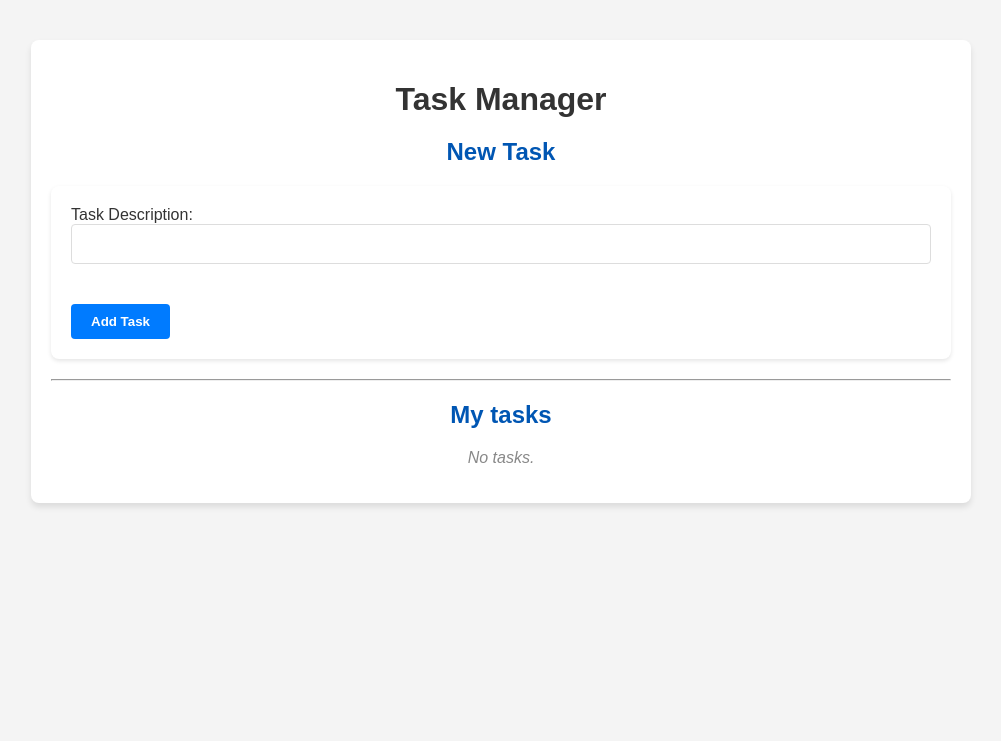
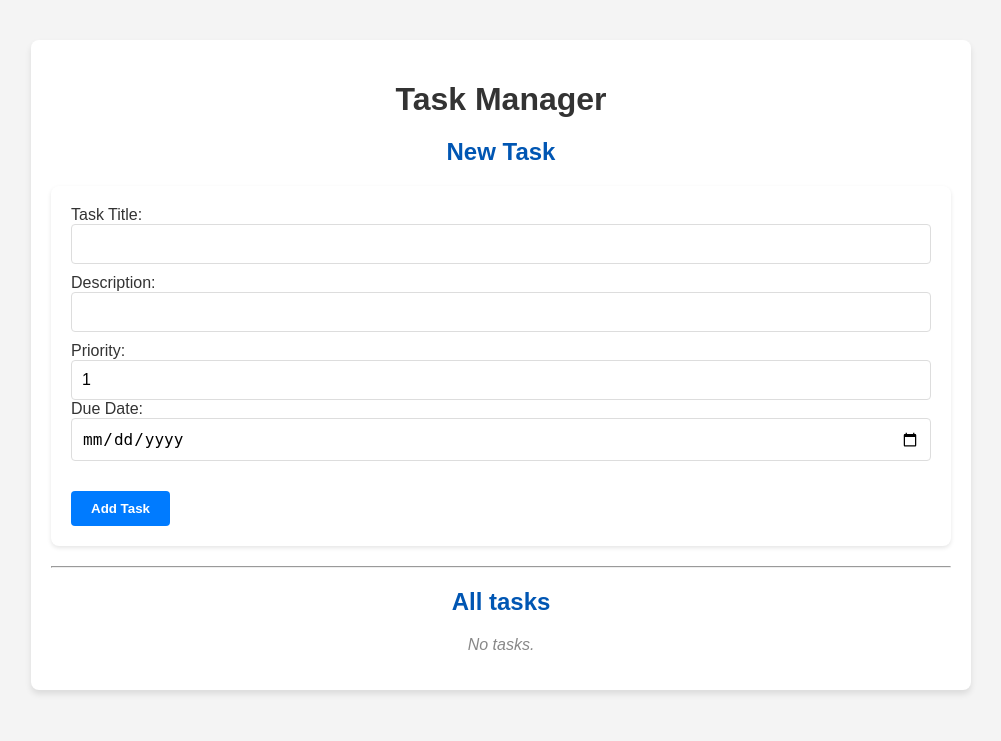
Before and after one commit to gustavo3020/flask_task_manager, a Flask app: page / in a window 1280 px wide. Shown: the part 59-800 px from the top of the page, without its empty margins (139-1140 px from the left). Run offline with Flask 3, Linux system fonts and the light colour scheme; the visitor is signed in with stand-in values (Sample User, id 1); data comes from the database, SQL or seed files in the repository; data that the repository does not hold is empty.

Commit message:
feat: Add advanced task management fields
- New fields: 'title', 'description', 'priority', 'due_date' were added to the Task model.
- Forms: The create and update forms were updated to include input fields for the new data.
- Templates: Templates were modified to display the new task information.
- Refactoring: The 'created_at' and 'due_date' fields were changed from db.DateTime to db.Date for simplicity.

```diff
--- a/app.py
+++ b/app.py
@@ -1,8 +1,10 @@
 from flask import Flask, request, render_template, redirect, url_for, flash
 from flask_login import LoginManager, login_user, logout_user, current_user, \
     login_required
+from flask_migrate import Migrate
 from models import db, Task, User
 from sqlalchemy.exc import IntegrityError
+from datetime import datetime
 import os
 
 # Create the Flask application and configure the secret key for sessions
@@ -20,6 +22,8 @@ db.init_app(app)
 login_manager = LoginManager()
 login_manager.init_app(app)
 login_manager.login_view = 'login'
+
+migrate = Migrate(app, db)
 
 
 # User loader function for Flask-Login
@@ -44,17 +48,37 @@ def home():
     - Other users can see tasks from all users who share their role.
 
     On a POST request, it processes the form submission to create a new task,
-    associating it with the current user.
+    associating it with the current user. The new task includes a title,
+    description, priority, and due date.
 
     Returns:
         Response: Renders 'index.html' on GET, or redirects to 'home' on POST.
     """
     if request.method == 'POST':
+        title = request.form.get('title')
         description = request.form.get('description')
-        if description:
-            new_task = Task(description=description, user_id=current_user.id)
-            db.session.add(new_task)
-            db.session.commit()
+        priority_str = request.form.get('priority')
+        due_date_str = request.form.get('due_date')
+
+        if title:
+            try:
+                priority = int(priority_str) if priority_str else 1
+                due_date = datetime.strptime(
+                    due_date_str, '%Y-%m-%d').date() if due_date_str else None
+
+                new_task = Task(
+                    title=title,
+                    description=description,
+                    priority=priority,
+                    due_date=due_date,
+                    user_id=current_user.id
+                )
+                db.session.add(new_task)
+                db.session.commit()
+            except (ValueError, IndexError):
+                flash('Invalid data submitted for priority or due date.',
+                      'error')
+
             return redirect(url_for('home'))
 
     # Logic to filter tasks based on user role
@@ -191,13 +215,16 @@ def update_task(task_id):
         task_id (int): The unique identifier of the task to be updated.
 
     On a GET request, it renders the 'update_task.html' template, pre-filling
-    the form with the current task details.
+    the form with all the current task details, including title, description,
+    priority, and due date.
+
     On a POST request, it processes the form submission to update the task's
-    description and completion status. After updating, it commits the changes
-    to the database and redirects to the home page.
+    title, description, priority, due date, and completion status. After
+    updating, it commits the changes to the database and redirects to the home
+    page.
 
-    Security check is performed to ensure only the task's author or a 'master'
-    user can perform the update.
+    A security check is performed to ensure only the task's author or a
+    'master' user can perform the update.
 
     Returns:
         Response: Renders 'update_task.html' on GET, or redirects to 'home' on
@@ -209,7 +236,10 @@ def update_task(task_id):
         return redirect(url_for('home'))
 
     if request.method == 'POST':
+        task.title = request.form['title']
         task.description = request.form['description']
+        task.priority = request.form['priority']
+        task.due_date = request.form['due_date']
         task.completed = request.form.get('completed') == 'True'
         db.session.commit()
         return redirect(url_for('home'))
--- a/static/css/style.css
+++ b/static/css/style.css
@@ -248,7 +248,7 @@ li a:hover {
     flex-grow: 1;
 }
 
-.task-description {
+.task-title {
     font-size: 1.1em;
     font-weight: bold;
     color: #444;
--- a/templates/index.html
+++ b/templates/index.html
@@ -11,8 +11,17 @@
         <h2>New Task</h2>
         <form method="POST" action="{{ url_for('home') }}" class="task-form">
             <div class="form-group">
-                <label for="description">Task Description:</label>
-                <input type="text" id="description" name="description" class="form-control" required>
+                <label for="title">Task Title:</label>
+                <input type="text" id="title" name="title" class="form-control" required>
+
+                <label for="description">Description:</label>
+                <input type="text" id="description" name="description" class="form-control">
+
+                <label for="priority">Priority:</label>
+                <input type="number" id="priority" name="priority" value="1" min="1" max="5" class="form-control" required>
+
+                <label for="due_date">Due Date:</label>
+                <input type="date" id="due_date" name="due_date" class="form-control" required>
             </div>
             <input type="submit" value="Add Task" class="btn btn-primary">
         </form>
@@ -20,7 +29,7 @@
         <hr> <!-- Horizontal rule to separate sections -->
 
         <!-- Section for displaying the list of tasks -->
-        <h2>My tasks</h2>
+        <h2>All tasks</h2>
         {% if tasks %}
             <ul class="task-list">
             {% for task in tasks %}
@@ -28,9 +37,11 @@
                     <div class="task-info">
                         <!-- Display task details, with a strike-through if completed -->
                         <span class="{% if task.completed %}completed{% endif %}">
-                            <span class="task-description">Task: {{ task.description }}</span>
+                            <span class="task-title">Task: {{ task.title }}</span>
                             <span class="task-meta">
                                 Completed: {% if task.completed %}<i class="fas fa-check-circle"></i>{% else %}<i class="fas fa-times-circle"></i>{% endif %};
+                                Priority: {{ task.priority }};
+                                Due date: {{ task.due_date }};
                                 Created at: {{ task.created_at }};
                                 Owner: {{ task.author.user_name }}
                             </span>
```
Also changed, not shown: models.py (+10 -4 lines), templates/update_task.html (+11 -2 lines).
